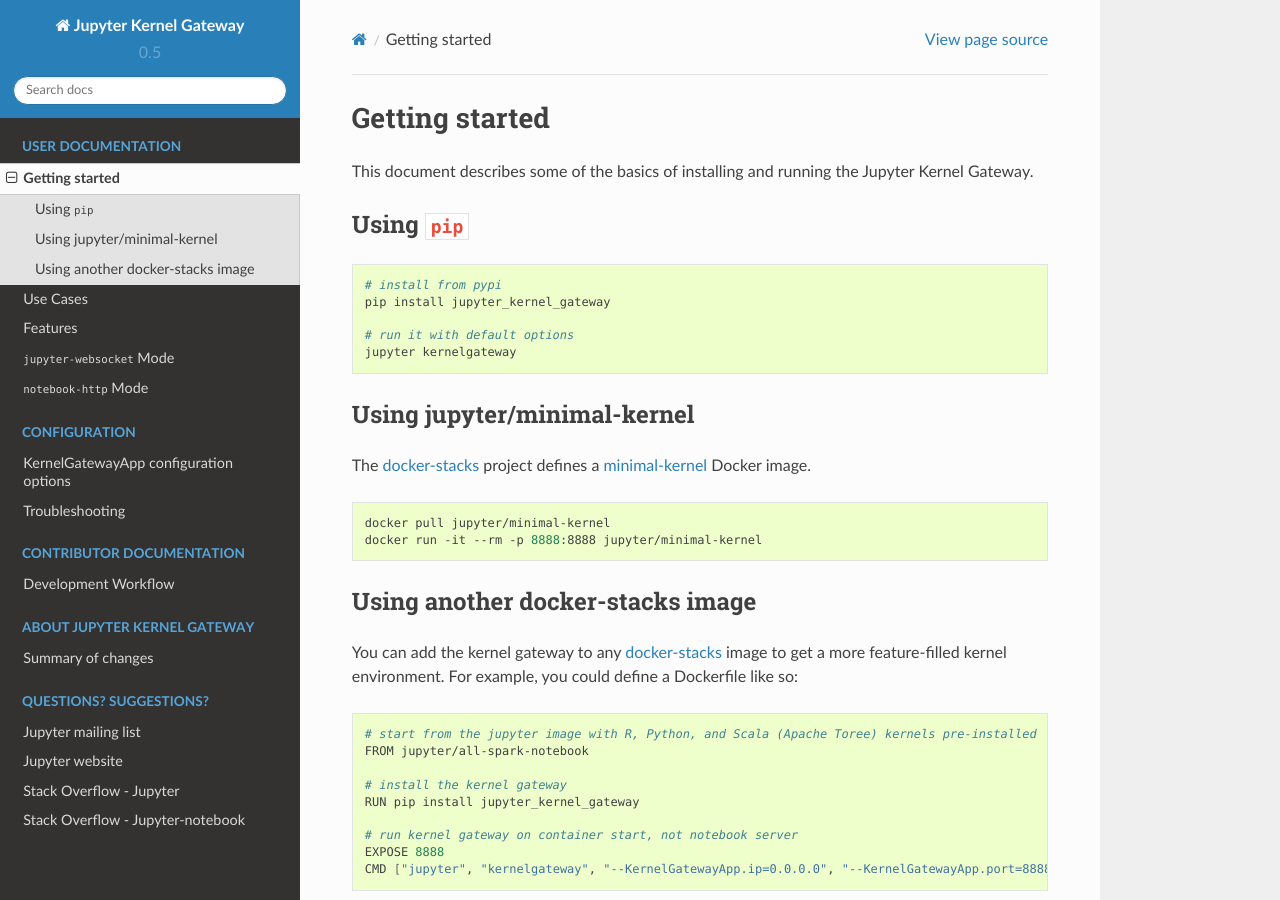
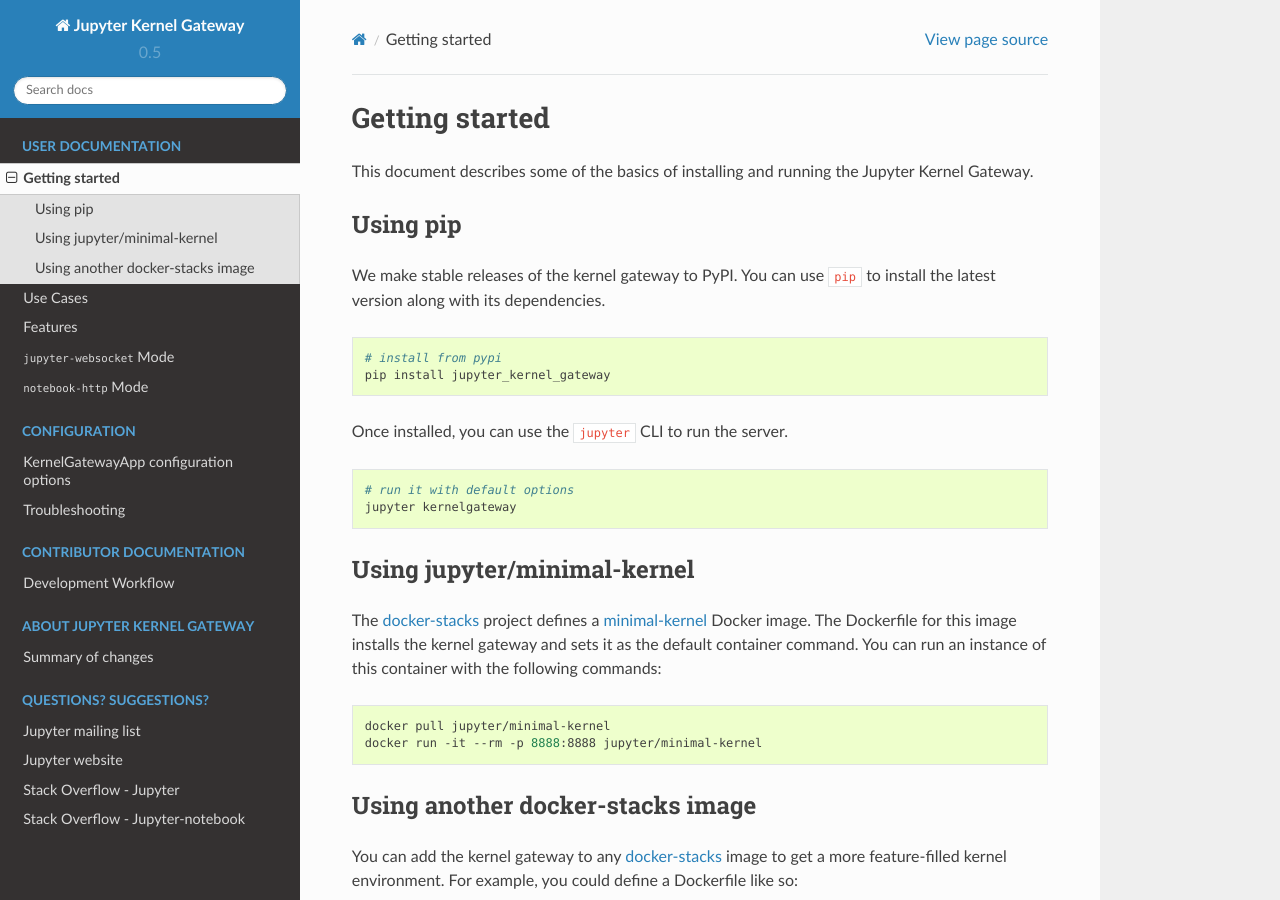
Before and after one commit to jupyter-server/enterprise_gateway, a Sphinx documentation site: the page built from docs/source/getting-started.md, in a window 1280 px wide and 900 px high. Built offline with Sphinx 7.4.7 and the Read the Docs theme 2.0.0, drawn with Linux system fonts in a browser that asks for light colours.

Commit message:
Bit more info about install options
(c) Copyright IBM Corp. 2016

````diff
--- a/docs/source/getting-started.md
+++ b/docs/source/getting-started.md
@@ -3,19 +3,25 @@
 This document describes some of the basics of installing and running the
 Jupyter Kernel Gateway.
 
-#### Using `pip`
+#### Using pip
+
+We make stable releases of the kernel gateway to PyPI. You can use `pip` to install the latest version along with its dependencies.
 
 ```bash
 # install from pypi
 pip install jupyter_kernel_gateway
+```
 
+Once installed, you can use the `jupyter` CLI to run the server.
+
+```bash
 # run it with default options
 jupyter kernelgateway
 ```
 
 #### Using jupyter/minimal-kernel
 
-The [docker-stacks](https://github.com/jupyter/docker-stacks) project defines a [minimal-kernel](https://github.com/jupyter/docker-stacks/tree/master/minimal-kernel) Docker image.
+The [docker-stacks](https://github.com/jupyter/docker-stacks) project defines a [minimal-kernel](https://github.com/jupyter/docker-stacks/tree/master/minimal-kernel) Docker image. The Dockerfile for this image installs the kernel gateway and sets it as the default container command. You can run an instance of this container with the following commands:
 
 ```bash
 docker pull jupyter/minimal-kernel
````
